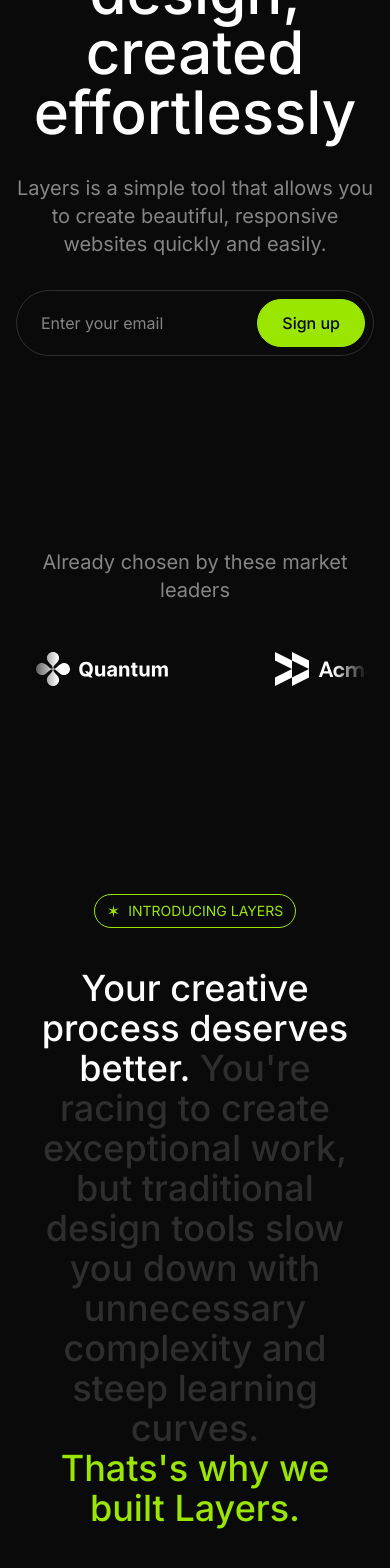
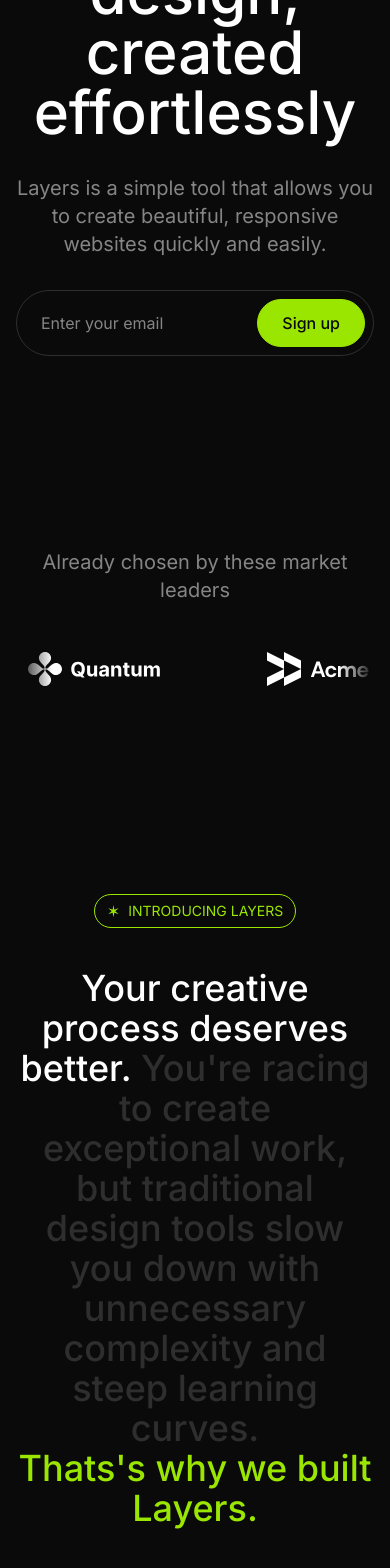
Before and after one commit to Adimehta1970/saas-landing-page, a Next.js app: page / in a window 390 px wide. Shown: the part 336-1904 px from the top of the page. Built offline with nearby package versions, Linux system fonts and the light colour scheme.

Commit message:
container size fixed for different screens

```diff
--- a/sections/Introduction.tsx
+++ b/sections/Introduction.tsx
@@ -5,7 +5,7 @@ const text = `You're racing to create exceptional work, but traditional design t
 export default function Introduction() {
   return (
     <section className="py-28 lg:py-40">
-      <div className="container">
+      <div className="container sm:max-w-2xl md:max-w-6xl lg:max-w-full">
         <div className="flex justify-center">
           <Tag>Introducing Layers</Tag>
         </div>
--- a/sections/LogoTicker.tsx
+++ b/sections/LogoTicker.tsx
@@ -22,7 +22,7 @@ const logos = [
 export default function LogoTicker() {
   return (
     <section className="py-24 overflow-x-clip">
-      <div className="container">
+      <div className="container sm:max-w-2xl md:max-w-6xl lg:max-w-full">
         <h3 className="text-center text-white/50 text-xl">
           Already chosen by these market leaders
         </h3>
```
